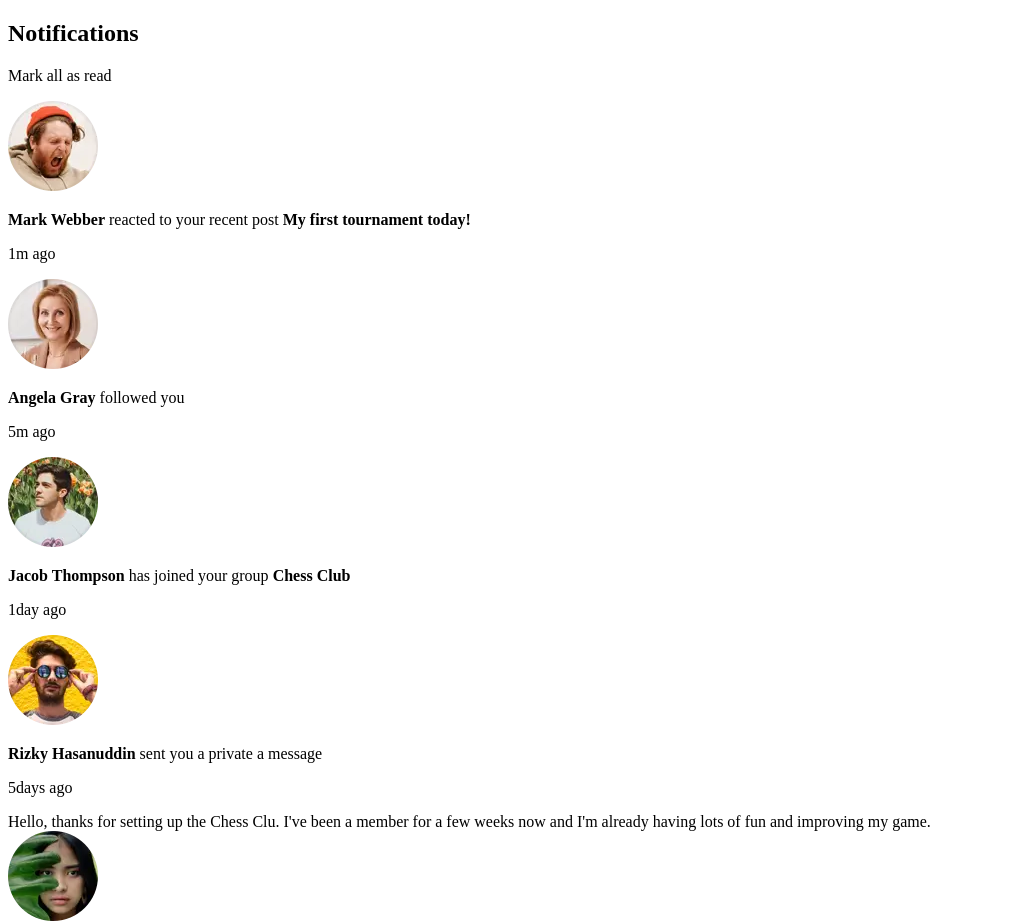
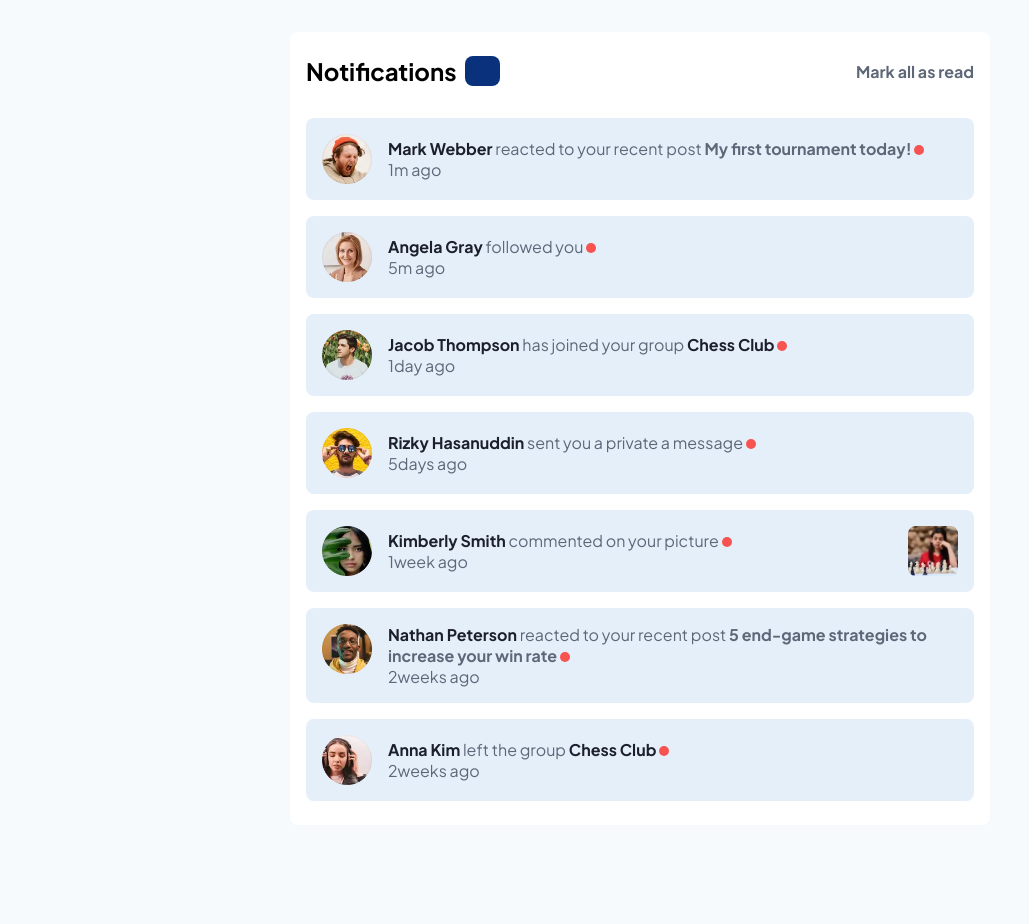
Before and after one commit to Abdu2120036/Notifications-page, a plain HTML site: page index.html in a window 1280 px wide. Shown: the top 924 px of the page, without its empty margins (0-1029 px from the left). After the commit the page ends 857 px from the top, so only its background shows below. Drawn offline with Linux system fonts and the light colour scheme.

Commit message:
Finished CSS file
Added css file, fonts and readjusted the html file.

```diff
--- a/index.html
+++ b/index.html
@@ -47,7 +47,7 @@
                         <p class="time">1day ago</p>
                     </div>
                 </div>
-                <div class="notif_card ">
+                <div class="notif_card unread">
                     <img src="images/avatar-rizky-hasanuddin.webp" alt="Profile Image">
                     <div class="description">
                         <p class="user_activity">
@@ -56,7 +56,7 @@
                         </p>
                         <p class="time">5days ago</p>
 
-                        <div class="message">
+                        <div class="message hidden">
                             Hello, thanks for setting up the Chess Clu. I've been a member for a few weeks
                             now and I'm already having lots of fun and improving my game.
                         </div>
@@ -71,7 +71,7 @@
                         </p>
                         <p class="time">1week ago</p>
                     </div>
-                    <img src="images/image-chess.webp" alt="Chess Image">
+                    <img class="chess_img" src="images/image-chess.webp" alt="Chess Image">
                 </div>
                 <div class="notif_card unread">
                     <img src="images/avatar-nathan-peterson.webp" alt="Profile Image">
--- a/mystyle.css
+++ b/mystyle.css
@@ -0,0 +1,165 @@
+:root {
+    --Red: hsl(1, 90%, 64%);
+    --Blue: hsl(219, 85%, 26%);
+
+    --White: hsl(0, 0%, 100%);
+    --VeryLightGrayishBlue: hsl(210, 60%, 98%);
+    --LightGrayishBlue1: hsl(211, 68%, 94%);
+    --LightGrayishBlue2: hsl(205, 33%, 90%);
+    --GrayishBlue: hsl(219, 14%, 63%);
+    --DarkGrayishBlue: hsl(219, 12%, 42%);
+    --VeryDarkBlue: hsl(224, 21%, 14%);
+}
+
+@font-face {
+    font-family: PlusJakartaSans;
+    src: url(fonts/PlusJakartaSans-VariableFont_wght.ttf);
+}
+
+*{
+    font-family: PlusJakartaSans;
+    padding: 0;
+    margin: 0;
+    box-sizing: border-box;
+}
+
+body {
+    min-height: 100vh;
+    display: flex;
+    justify-content: center;
+    background-color: var(--VeryLightGrayishBlue);
+}
+
+.hidden {
+    display: none;
+}
+
+.container {
+    margin: 2rem;
+    width: 700px;
+    background-color: var(--White);
+    padding: 1.5rem 1rem;
+    border-radius: 0.5rem;
+}
+
+header {
+    display: flex;
+    justify-content: space-between;
+    align-items: center;
+    margin-bottom: 2rem;
+}
+
+.notif_box {
+    display: flex;
+    align-items: center;
+}
+
+#notifications {
+    background-color: var(--Blue);
+    color: var(--White);
+    margin-left: .5rem;
+    width: 35px;
+    display: flex;
+    justify-content: center;
+    align-items: center;
+    font-weight: 800;
+    border-radius: 0.5rem;
+    height: 30px;
+}
+
+#mark_all {
+    cursor: pointer;
+    font-weight: bold;
+}
+
+#mark_all:hover {
+    color: var(--Blue);
+}
+
+p {
+    color: var(--DarkGrayishBlue);
+}
+
+main {
+    display: flex;
+    flex-direction: column;
+    gap: 1rem;
+}
+
+.notif_card {
+    display: flex;
+    align-items: center;
+    border-radius: 0.5rem;
+    padding: 1rem;
+    gap: 1rem;
+}
+
+.notif_card:hover {
+    cursor: pointer;
+}
+
+img {
+    width: 50px;
+    align-self: flex-start;
+}
+
+.discription {
+    display: flex;
+    margin-left: 1rem;
+    flex-direction: column;
+    justify-content: space-between;
+}
+
+strong {
+    color: var(--VeryDarkBlue);
+    cursor: pointer;
+}
+
+strong:hover {
+    color: var(--Blue);
+}
+
+b:hover {
+    cursor: pointer;
+    color: var(--Blue);
+}
+
+.unread {
+    background-color: var(--LightGrayishBlue1) !important;
+}
+
+.unread p:first-of-type::after {
+    content: '';
+    background-color: var(--Red);
+    width: 10px;
+    height: 10px;
+    display: inline-block;
+    border-radius: 50%;
+}
+
+.message_card {
+    display: flex;
+    align-items: center;
+}
+
+.message {
+    padding: 1rem;
+    border: 1px solid var(--LightGrayishBlue2);
+    border-radius: 0.3rem;
+    cursor: pointer;
+    margin-top: 0.7rem;
+}
+
+.message:hover {
+    background-color: var(--LightGrayishBlue1);
+}
+
+.chess_img {
+    margin-left: auto;
+}
+
+@media (max-width:550px) {
+    .container {
+        margin: 0;
+    }
+}
```
Also changed, not shown: fonts/OFL.txt (added), fonts/PlusJakartaSans-Italic-VariableFont_wght.ttf (added), fonts/PlusJakartaSans-VariableFont_wght.ttf (added), fonts/static/PlusJakartaSans-Bold.ttf (added), fonts/static/PlusJakartaSans-BoldItalic.ttf (added), fonts/static/PlusJakartaSans-ExtraBold.ttf (added), fonts/static/PlusJakartaSans-ExtraBoldItalic.ttf (added), fonts/static/PlusJakartaSans-ExtraLight.ttf (added), fonts/static/PlusJakartaSans-ExtraLightItalic.ttf (added), fonts/static/PlusJakartaSans-Italic.ttf (added), fonts/static/PlusJakartaSans-Light.ttf (added), fonts/static/PlusJakartaSans-LightItalic.ttf (added), fonts/static/PlusJakartaSans-Medium.ttf (added), fonts/static/PlusJakartaSans-MediumItalic.ttf (added), 3 more files.
